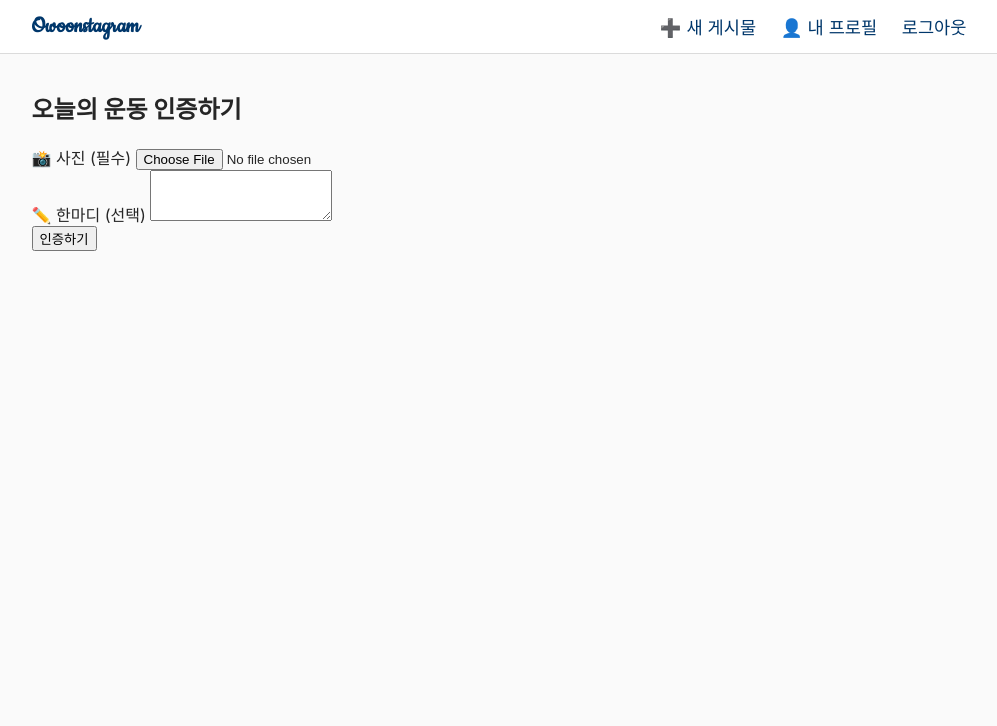
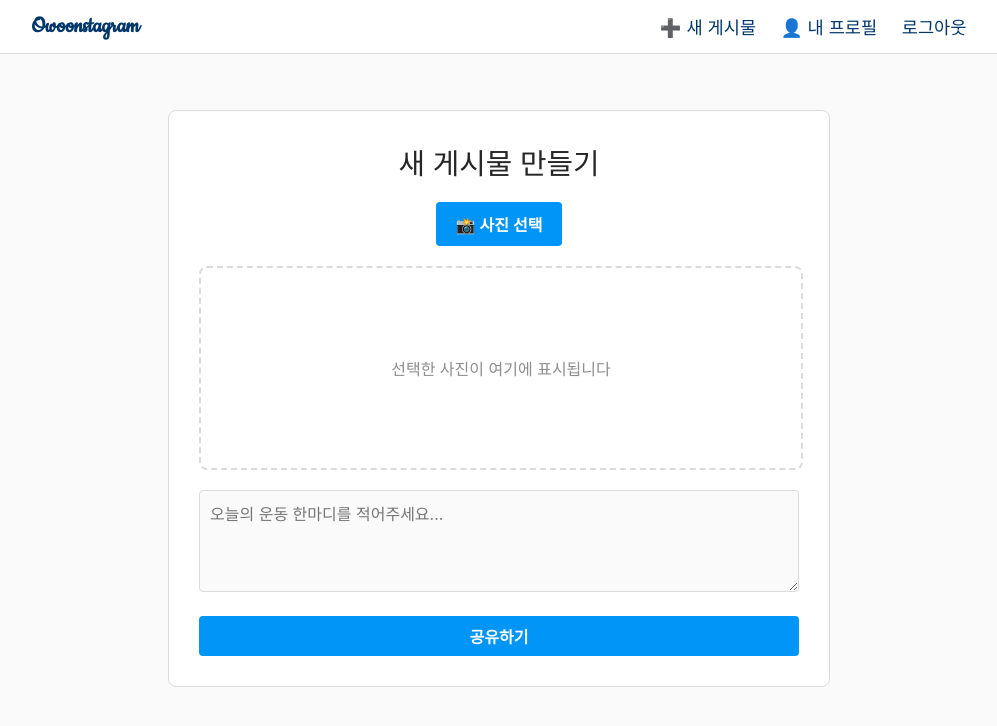
Before and after one commit to dduneon/wogether, a Flask app: page /create in a window 1280 px wide. Shown: the top 726 px of the page, without its empty margins (141-1138 px from the left). Run offline with Flask 3, Linux system fonts and the light colour scheme; a user stored in the database is signed in.

Commit message:
update design in create_post

```diff
--- a/static/style.css
+++ b/static/style.css
@@ -238,3 +238,98 @@ a {
     background-color: #ffffff;
     text-align: center;
 }
+
+/* --- (create_post.html) 게시물 생성 --- */
+.creation-container {
+    max-width: 600px; /* 로그인폼보다 조금 넓게 */
+    margin: 40px auto;
+    padding: 30px;
+    border: 1px solid #dbdbdb;
+    border-radius: 8px;
+    background-color: #ffffff;
+    text-align: center;
+}
+
+.creation-container h2 {
+    font-size: 1.8em;
+    font-weight: 500;
+    margin: 0 0 20px;
+}
+
+/* 파일 업로드 버튼 커스텀 */
+.file-upload-wrapper {
+    margin-bottom: 20px;
+}
+
+/* 실제 input은 숨김 */
+.file-upload-wrapper input[type="file"] {
+    display: none;
+}
+
+/* label을 버튼처럼 스타일링 */
+.file-upload-label {
+    display: inline-block;
+    padding: 10px 20px;
+    font-size: 1em;
+    font-weight: 600;
+    color: #ffffff;
+    background-color: #0095f6;
+    border-radius: 4px;
+    cursor: pointer;
+    transition: background-color 0.2s;
+    margin-bottom: 20px;
+}
+
+.file-upload-label:hover {
+    background-color: #007bcf;
+}
+
+/* 이미지 미리보기 영역 */
+.image-preview-box {
+    width: 100%;
+    min-height: 200px;
+    border: 2px dashed #dbdbdb;
+    border-radius: 8px;
+    display: flex;
+    justify-content: center;
+    align-items: center;
+    margin-bottom: 20px;
+    overflow: hidden; /* 이미지가 넘치지 않게 */
+}
+
+.image-preview-box #image-preview {
+    max-width: 100%;
+    max-height: 400px;
+    display: none; /* 기본 숨김 */
+}
+
+.image-preview-box #preview-placeholder {
+    color: #8e8e8e;
+}
+
+
+/* 선택된 파일 이름 표시 (현재는 숨김) */
+.file-name-display {
+    margin-top: 10px;
+    font-size: 0.9em;
+    color: #8e8e8e;
+}
+
+/* 캡션 입력창 */
+.form-group textarea {
+    width: 100%;
+    padding: 10px;
+    box-sizing: border-box;
+    border: 1px solid #dbdbdb;
+    border-radius: 4px;
+    background-color: #fafafa;
+    min-height: 100px; /* 캡션 영역 높이 */
+    font-family: inherit; /* body 폰트 상속 */
+    font-size: 1em;
+}
+
+/* 공유하기 버튼 (기존 .btn 사용) */
+.creation-container .btn {
+    width: 100%; /* 버튼 꽉 차게 */
+    margin-top: 10px;
+}
--- a/templates/create_post.html
+++ b/templates/create_post.html
@@ -1,17 +1,63 @@
 {% extends "layout.html" %}
-{% block title %}오운완 인증{% endblock %}
+{% block title %}새 게시물 만들기{% endblock %}
 
 {% block content %}
-<h2>오늘의 운동 인증하기</h2>
-<form method="POST" enctype="multipart/form-data">
-    <div>
-        <label for="photo">📸 사진 (필수)</label>
-        <input type="file" id="photo" name="photo" accept="image/*" required>
-    </div>
-    <div>
-        <label for="caption">✏️ 한마디 (선택)</label>
-        <textarea id="caption" name="caption" rows="3"></textarea>
-    </div>
-    <button type="submit">인증하기</button>
-</form>
+<div class="creation-container">
+    <h2>새 게시물 만들기</h2>
+
+    <form method="POST" enctype="multipart/form-data" id="upload-form">
+
+        <div class="file-upload-wrapper">
+            <label for="photo" class="file-upload-label">
+                📸 사진 선택
+            </label>
+            <input type="file" id="photo" name="photo" accept="image/*" required
+                   onchange="displayFileName(this)"> <div class="image-preview-box" id="image-preview-box">
+                <img id="image-preview" src="" alt="선택한 이미지 미리보기" style="display: none;">
+                <span id="preview-placeholder">선택한 사진이 여기에 표시됩니다</span>
+            </div>
+
+            <p class="file-name-display" id="file-name-display" style="display: none;">
+                </p>
+        </div>
+
+        <div class="form-group">
+            <label for="caption" style="display:none;">한마디</label> <textarea id="caption" name="caption" rows="4"
+                      placeholder="오늘의 운동 한마디를 적어주세요..."></textarea>
+        </div>
+
+        <button type="submit" class="btn">공유하기</button>
+    </form>
+</div>
+
+<script>
+function displayFileName(input) {
+    const fileNameDisplay = document.getElementById('file-name-display');
+    const previewBox = document.getElementById('image-preview-box');
+    const previewImage = document.getElementById('image-preview');
+    const previewPlaceholder = document.getElementById('preview-placeholder');
+
+    if (input.files && input.files.length > 0) {
+        // 1. 파일 이름 표시 (필요시 주석 해제)
+        // fileNameDisplay.textContent = input.files[0].name;
+        // fileNameDisplay.style.display = 'block';
+
+        // 2. 이미지 미리보기
+        const reader = new FileReader();
+        reader.onload = function(e) {
+            previewImage.src = e.target.result;
+            previewImage.style.display = 'block';
+            previewPlaceholder.style.display = 'none'; // 플레이스홀더 숨김
+        };
+        reader.readAsDataURL(input.files[0]);
+        previewBox.style.display = 'flex'; // 미리보기 박스 표시
+    } else {
+        // fileNameDisplay.textContent = '';
+        // fileNameDisplay.style.display = 'none';
+        previewImage.style.display = 'none';
+        previewPlaceholder.style.display = 'block';
+    }
+}
+</script>
+
 {% endblock %}
```
